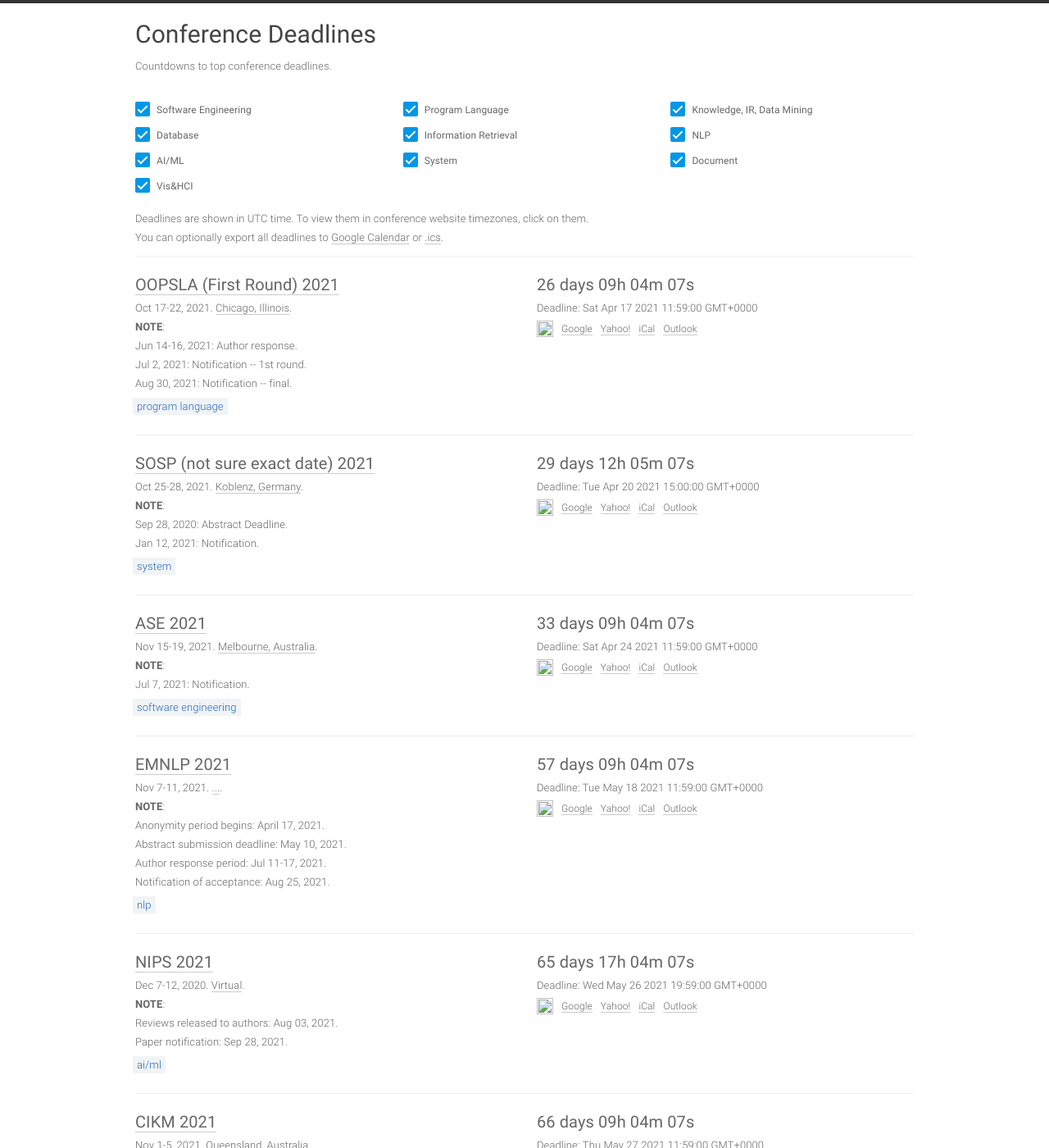
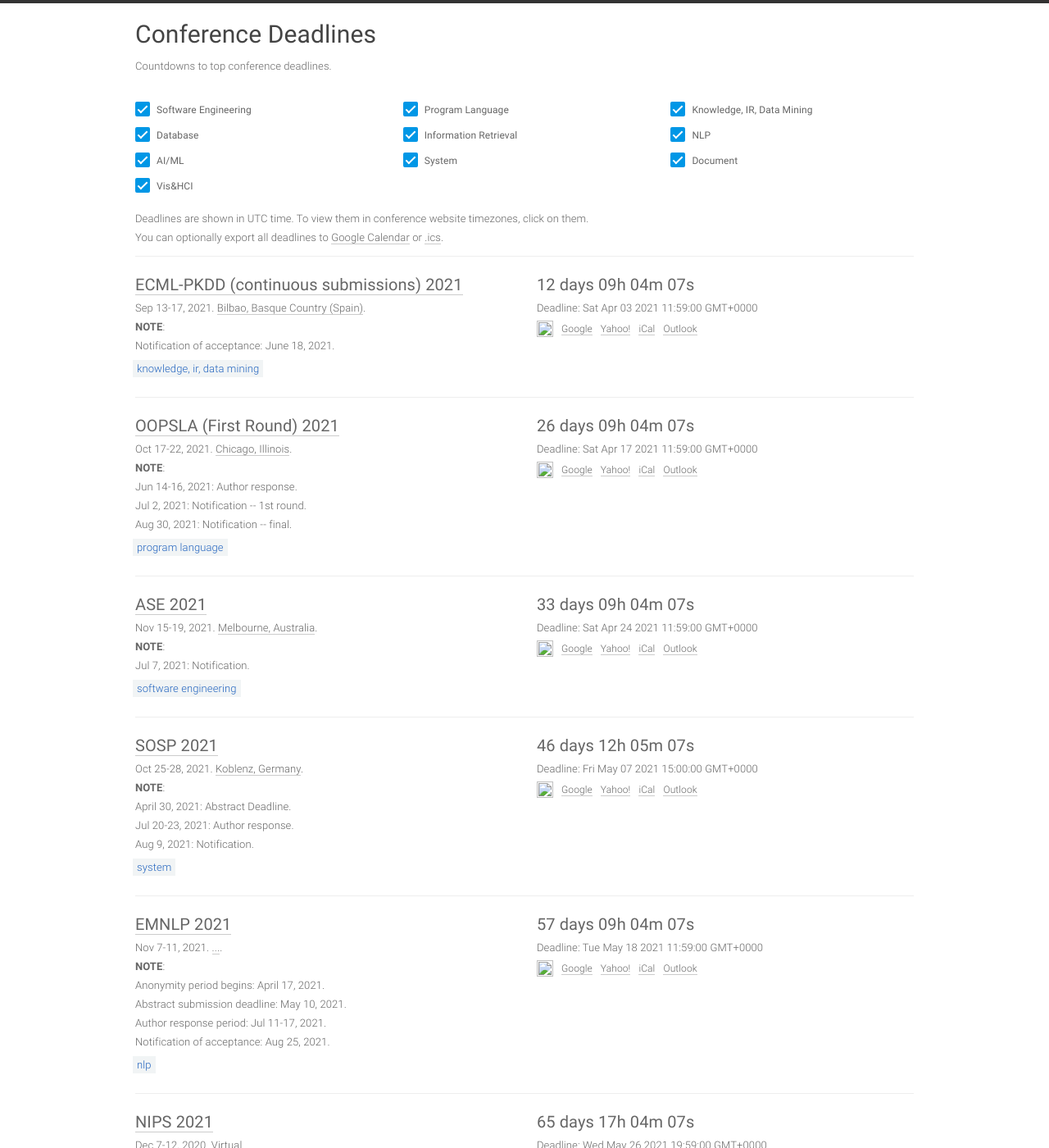
Before and after one commit to YanlinWang/DDL_netlify, a Jekyll site: the page built from index.html, in a window 1280 px wide and 1400 px high. Shown: the whole window at 82% size. Built offline with Jekyll 4.4.1, drawn with Linux system fonts in a browser that asks for light colours; some of the changed text lies outside the part shown.

Commit message:
Update conferences.yml

```diff
--- a/_data/conferences.yml
+++ b/_data/conferences.yml
@@ -358,18 +358,19 @@
          <br>Sep 28, 2020: Abstract Deadline.
          <br>Jan 12, 2021: Notification.'
 
-- title: SOSP (not sure exact date)
+- title: SOSP
   year: 2021
   id: sosp
   link: https://sosp2021.mpi-sws.org/
-  deadline: '2021-04-20 08:00:00'
+  deadline: '2021-05-07 08:00:00'
   timezone: UTC-7
   date: Oct 25-28, 2021
   place: Koblenz, Germany
   sub: SYS
   note: '<b>NOTE</b>:
-         <br>Sep 28, 2020: Abstract Deadline.
-         <br>Jan 12, 2021: Notification.'
+         <br>April 30, 2021: Abstract Deadline.
+         <br>Jul 20-23, 2021: Author response.
+         <br>Aug 9, 2021: Notification.'
 
 - title: UAI (Uncertainty in AI)
   year: 2021
@@ -420,16 +421,17 @@
   note: '<b>NOTE</b>:
          <br>Notification of acceptance:    Nov 31, 2021.'
 
-- title: ECML-PKDD (continuous submissions, time zone unknown)
+- title: ECML-PKDD (continuous submissions)
   year: 2021
   id: ecmlpkdd
   link: https://2021.ecmlpkdd.org/
-  deadline: '2021-01-31 23:59:00'
+  deadline: '2021-04-02 23:59:00'
   timezone: UTC-12
   date: Sep 13-17, 2021
   place: Bilbao, Basque Country (Spain)
   sub: DM
-  note: '<b>NOTE</b>: '
+  note: '<b>NOTE</b>:
+         <br>Notification of acceptance:  June 18, 2021.'
 
 - title: SIGIR
   year: 2021
```
